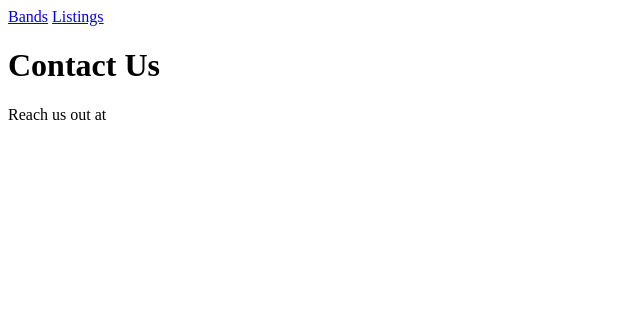
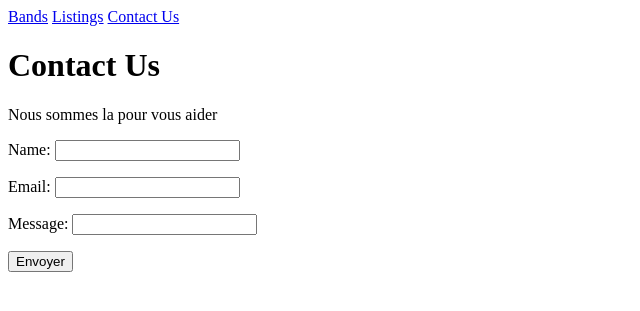
Before and after one commit to nathanbangwa243/learning-django-2024, a Django app: page /contact-us/ in a window 1280 px wide. Shown: the top 311 px of the page, without its empty margins (0-640 px from the left). Run offline with Django 5.2, Linux system fonts and the light colour scheme.

Commit message:
[ADD] listings: Capture User Input With Django Forms

```diff
--- /dev/null
+++ b/merchex/listings/forms.py
@@ -0,0 +1,6 @@
+from django import forms
+
+class ContactUsForm(forms.Form):
+    name = forms.CharField(required=False)
+    email = forms.EmailField()
+    message = forms.CharField(max_length=1000)
--- a/merchex/listings/static/listings/style.css
+++ b/merchex/listings/static/listings/style.css
@@ -1,3 +1,5 @@
 * {
     background-color: white;
 }
+
+.errorlist { margin-bottom: -10px }
--- a/merchex/listings/templates/listings/base.html
+++ b/merchex/listings/templates/listings/base.html
@@ -11,6 +11,7 @@
 <nav>
     <a href="{% url 'band-list' %}">Bands</a>
     <a href="{% url 'listing-list' %}">Listings</a>
+    <a href="{% url 'contact-us' %}">Contact Us</a>
 </nav>
 {% block content %}{% endblock %}
 </body>
--- a/merchex/listings/templates/listings/contact.html
+++ b/merchex/listings/templates/listings/contact.html
@@ -3,6 +3,12 @@
 {% block content %}
 
 <h1>Contact Us</h1>
-<p>Reach us out at</p>
+<p>Nous sommes la pour vous aider</p>
+
+<form action="" method="post" novalidate>
+    {% csrf_token %}
+    {{ form.as_p }}
+    <input type="submit" value="Envoyer">
+</form>
 
 {% endblock %}
--- a/merchex/listings/views.py
+++ b/merchex/listings/views.py
@@ -1,8 +1,13 @@
+from idlelib.rpc import response_queue
+
 from django.http import HttpResponse
-from django.shortcuts import render
+from django.shortcuts import render, redirect
+
+from django.core.mail import send_mail
 
 from listings.models import Band
 from listings.models import Listing
+from listings.forms import ContactUsForm
 
 
 def band_list(request):
@@ -49,4 +54,32 @@ def listing_detail(request, listing_id):
                   })
 
 def contact(request):
-    return render(request, 'listings/contact.html', )
+
+    # logging
+    print ("Request Method : ", request.method)
+    print("Request Post Datas: ", request.POST)
+
+    form = None # formulaire
+
+    if request.method == 'POST':
+        form = ContactUsForm(request.POST)
+
+        if form.is_valid():
+            send_mail(
+                subject=f"Message from {form.cleaned_data['name'] or 'anonyme'} via Merchex Contact Form",
+                message=form.cleaned_data['message'],
+                from_email=form.cleaned_data['email'],
+                recipient_list=['admin@merchex.xyz'],
+            )
+
+            return redirect('email-sent')
+    else:
+        form = ContactUsForm()
+
+    return render(request,
+                  'listings/contact.html',
+                  {'form': form})
+
+def email_sent(request):
+    return render(request,
+                  'listings/email_sent.html')
--- a/merchex/merchex/settings.py
+++ b/merchex/merchex/settings.py
@@ -124,3 +124,6 @@ STATIC_URL = 'static/'
 # https://docs.djangoproject.com/en/5.1/ref/settings/#default-auto-field
 
 DEFAULT_AUTO_FIELD = 'django.db.models.BigAutoField'
+
+# EMAILS
+EMAIL_BACKEND = 'django.core.mail.backends.console.EmailBackend'
--- a/merchex/merchex/urls.py
+++ b/merchex/merchex/urls.py
@@ -32,4 +32,5 @@ urlpatterns = [
     path('listings/<int:listing_id>/', views.listing_detail, name='listing-detail'),
 
     path('contact-us/', views.contact, name='contact-us'),
+    path('email-sent/', views.email_sent, name='email-sent'),
 ]
```
Also changed, not shown: merchex/listings/templates/listings/email_sent.html (added, +8 -0 lines), README.md.
